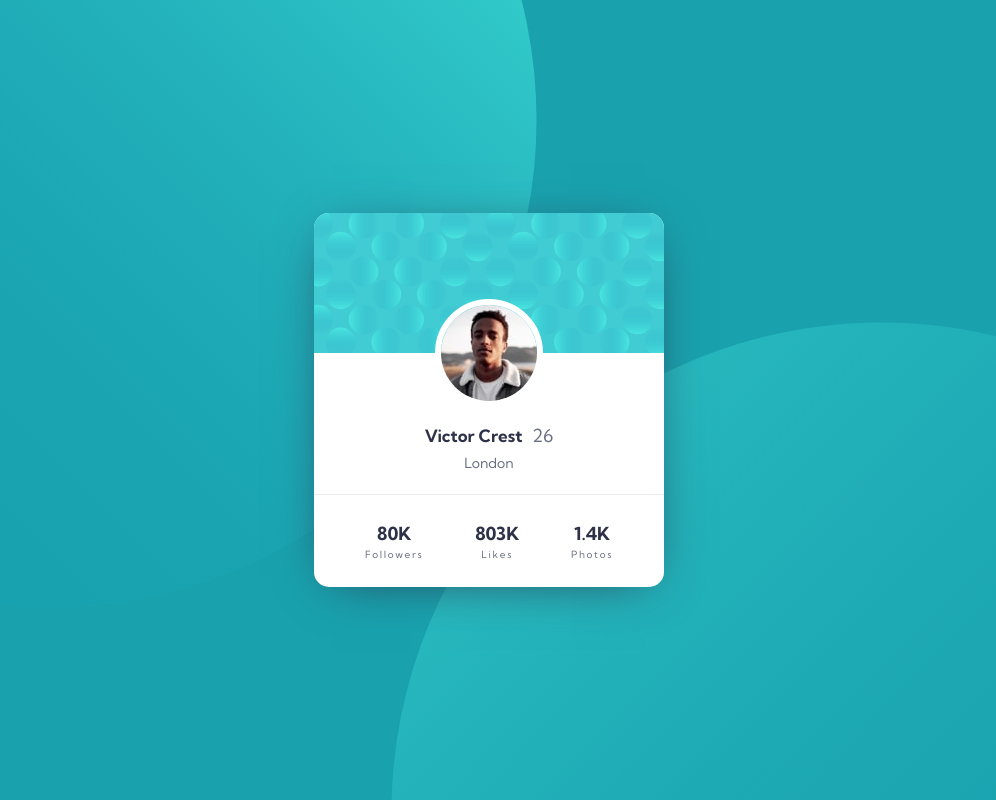
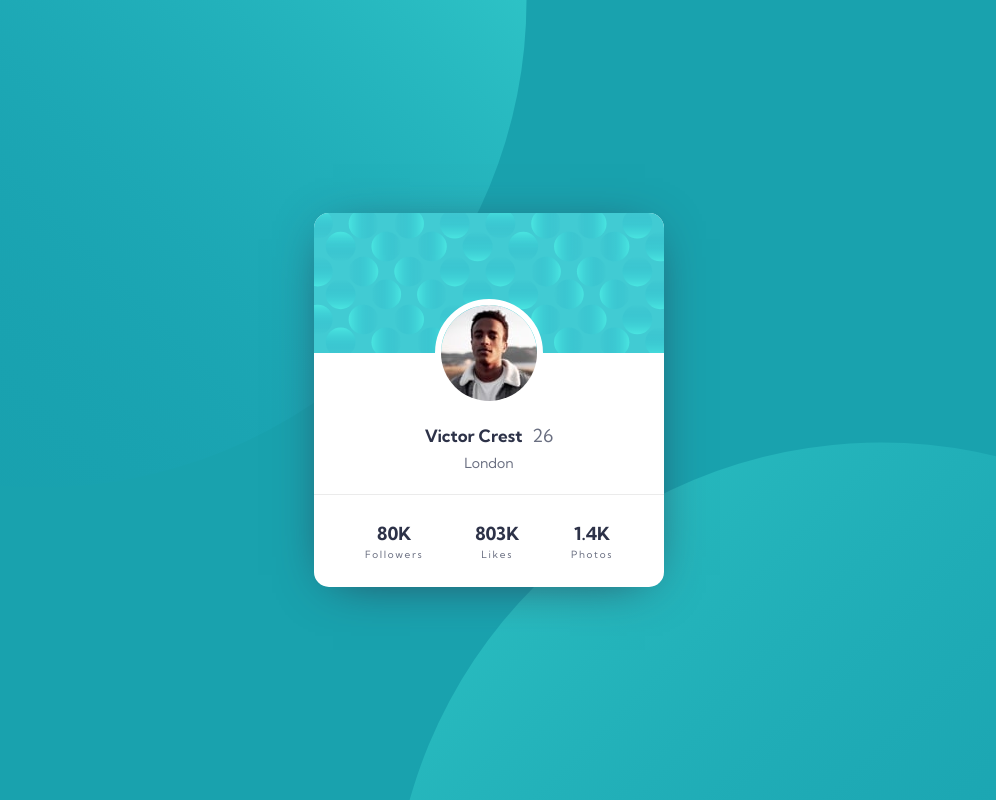
Before and after one commit to logic23dev/profile-card-component, a plain HTML site: page index.html in a window 1280 px wide. Shown: the whole page, without its empty margins (151-1147 px from the left). Drawn offline with Linux system fonts and the light colour scheme.

Commit message:
improvement background images size and position

```diff
--- a/css/style.css
+++ b/css/style.css
@@ -46,9 +46,12 @@ body {
   font-weight: var(--fw-400);
   line-height: 1.5;
   color: var(--clr-very-dark-desaturated-blue);
-  background: url(../images/bg-pattern-top.svg) no-repeat,
-    var(--clr-dark-cyan) url(../images/bg-pattern-bottom.svg) no-repeat;
-  background-position: top -38.75rem left -43.75rem, bottom -35rem right -45rem;
+  background-image: url(../images/bg-pattern-top.svg),
+    url(../images/bg-pattern-bottom.svg);
+  background-color: var(--clr-dark-cyan);
+  background-repeat: no-repeat, no-repeat;
+  background-position: top -200px left -200px, bottom -200px right -300px;
+  background-size: 400px, 500px;
   display: flex;
   justify-content: center;
   align-items: center;
@@ -140,7 +143,7 @@ hr {
   }
 
   body {
-    background-position: top -23.125rem left -18.125rem,
-      bottom -31.25rem right -15rem;
+    background-position: top -490px left -300px, bottom -620px right -240px;
+    background-size: auto, auto;
   }
 }
```
